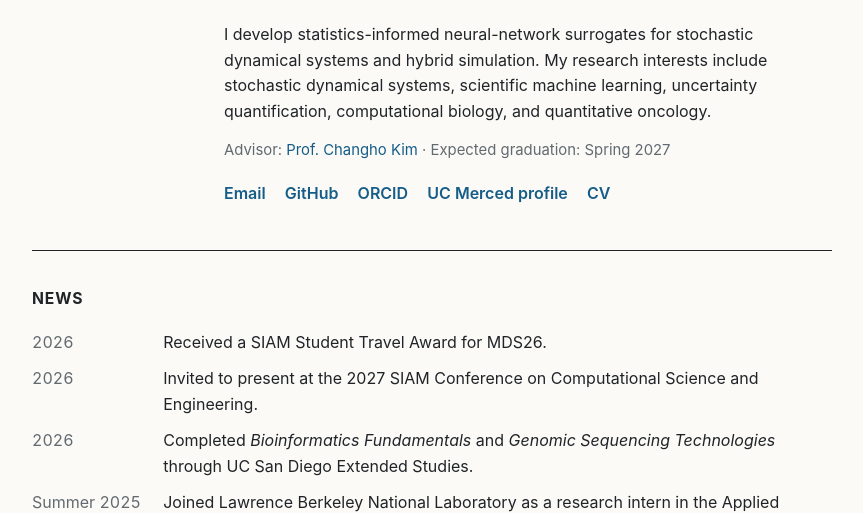
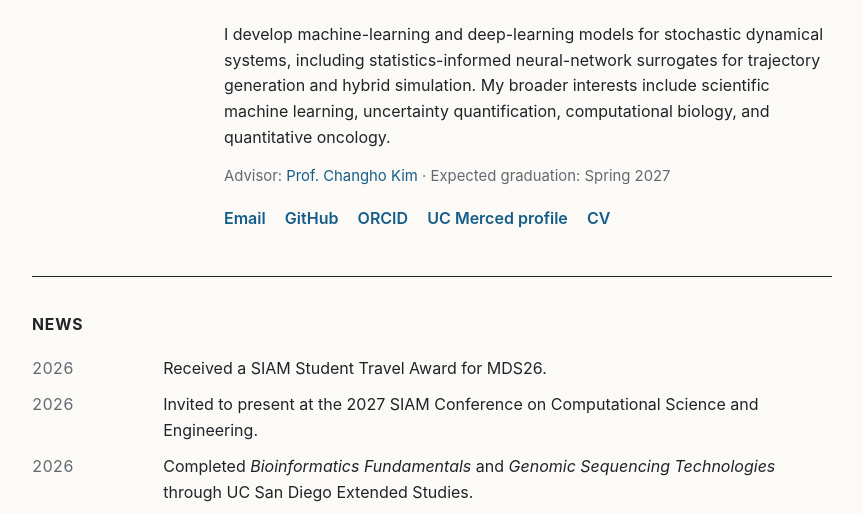
Before and after one commit to Zihan-Xu527/zihan-xu527.github.io, a plain HTML site: page index.html in a window 1280 px wide. Shown: the part 257-770 px from the top of the page, without its empty margins (208-1071 px from the left). Drawn offline with Linux system fonts and the light colour scheme.

Commit message:
Clarify machine learning and deep learning focus

```diff
--- a/index.html
+++ b/index.html
@@ -4,20 +4,20 @@
     <meta charset="utf-8">
     <meta name="viewport" content="width=device-width, initial-scale=1">
     <title>Zihan Xu | Applied Mathematics &amp; Scientific Machine Learning</title>
-    <meta name="description" content="Zihan Xu is a Ph.D. candidate in Applied Mathematics at UC Merced working on stochastic dynamical systems, scientific machine learning, and uncertainty quantification.">
+    <meta name="description" content="Zihan Xu is a Ph.D. candidate in Applied Mathematics at UC Merced developing machine-learning and deep-learning models for stochastic dynamical systems, with interests in uncertainty quantification and mathematical oncology.">
     <meta name="author" content="Zihan Xu">
     <meta name="theme-color" content="#fbfaf7">
     <meta property="og:type" content="website">
     <meta property="og:url" content="https://zihanxu.com/">
     <meta property="og:title" content="Zihan Xu | Applied Mathematics &amp; Scientific Machine Learning">
-    <meta property="og:description" content="Research in stochastic dynamical systems, scientific machine learning, and uncertainty quantification.">
+    <meta property="og:description" content="Machine learning and deep learning for stochastic dynamical systems, uncertainty quantification, and mathematical oncology.">
     <meta property="og:image" content="https://zihanxu.com/og.png">
     <meta property="og:image:width" content="1200">
     <meta property="og:image:height" content="630">
     <meta property="og:image:alt" content="Zihan Xu — Applied Mathematics and Scientific Machine Learning">
     <meta name="twitter:card" content="summary_large_image">
     <meta name="twitter:title" content="Zihan Xu | Applied Mathematics &amp; Scientific Machine Learning">
-    <meta name="twitter:description" content="Research in stochastic dynamical systems, scientific machine learning, and uncertainty quantification.">
+    <meta name="twitter:description" content="Machine learning and deep learning for stochastic dynamical systems, uncertainty quantification, and mathematical oncology.">
     <meta name="twitter:image" content="https://zihanxu.com/og.png">
     <link rel="canonical" href="https://zihanxu.com/">
     <link rel="icon" href="favicon.svg" type="image/svg+xml">
@@ -35,10 +35,10 @@
             <p class="position">Ph.D. Candidate in Applied Mathematics<br>University of California, Merced</p>
             <p class="seeking">Seeking postdoctoral or research scientist opportunities in mathematical oncology.</p>
             <p>
-              I develop statistics-informed neural-network surrogates for stochastic dynamical systems
-              and hybrid simulation. My research interests include stochastic dynamical systems,
-              scientific machine learning, uncertainty quantification, computational biology, and
-              quantitative oncology.
+              I develop machine-learning and deep-learning models for stochastic dynamical systems,
+              including statistics-informed neural-network surrogates for trajectory generation and
+              hybrid simulation. My broader interests include scientific machine learning, uncertainty
+              quantification, computational biology, and quantitative oncology.
             </p>
             <p class="meta">Advisor: <a href="https://sites.ucmerced.edu/ckim103/">Prof. Changho Kim</a> &middot; Expected graduation: Spring 2027</p>
             <nav class="links" aria-label="Profile links">
```
